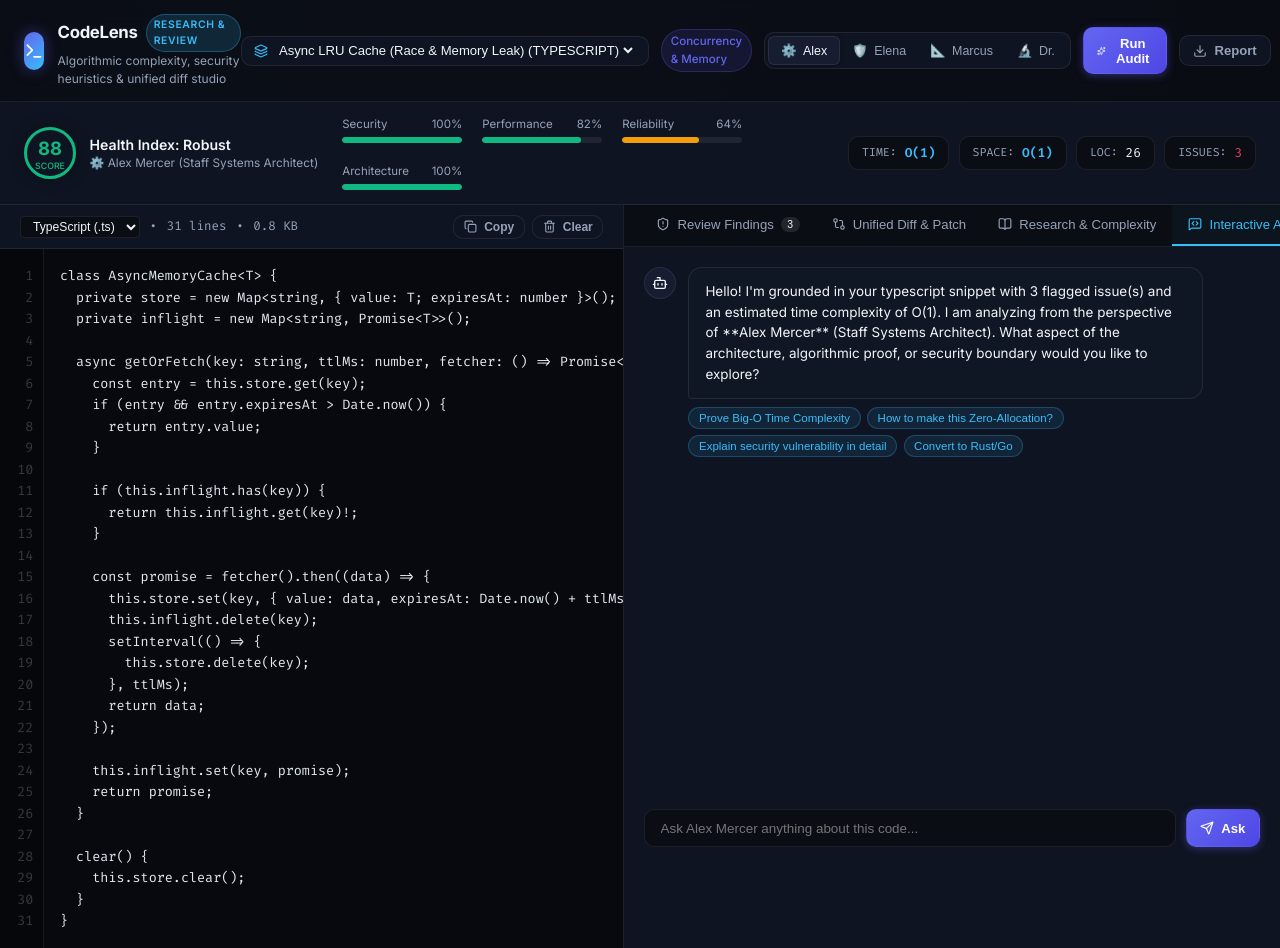
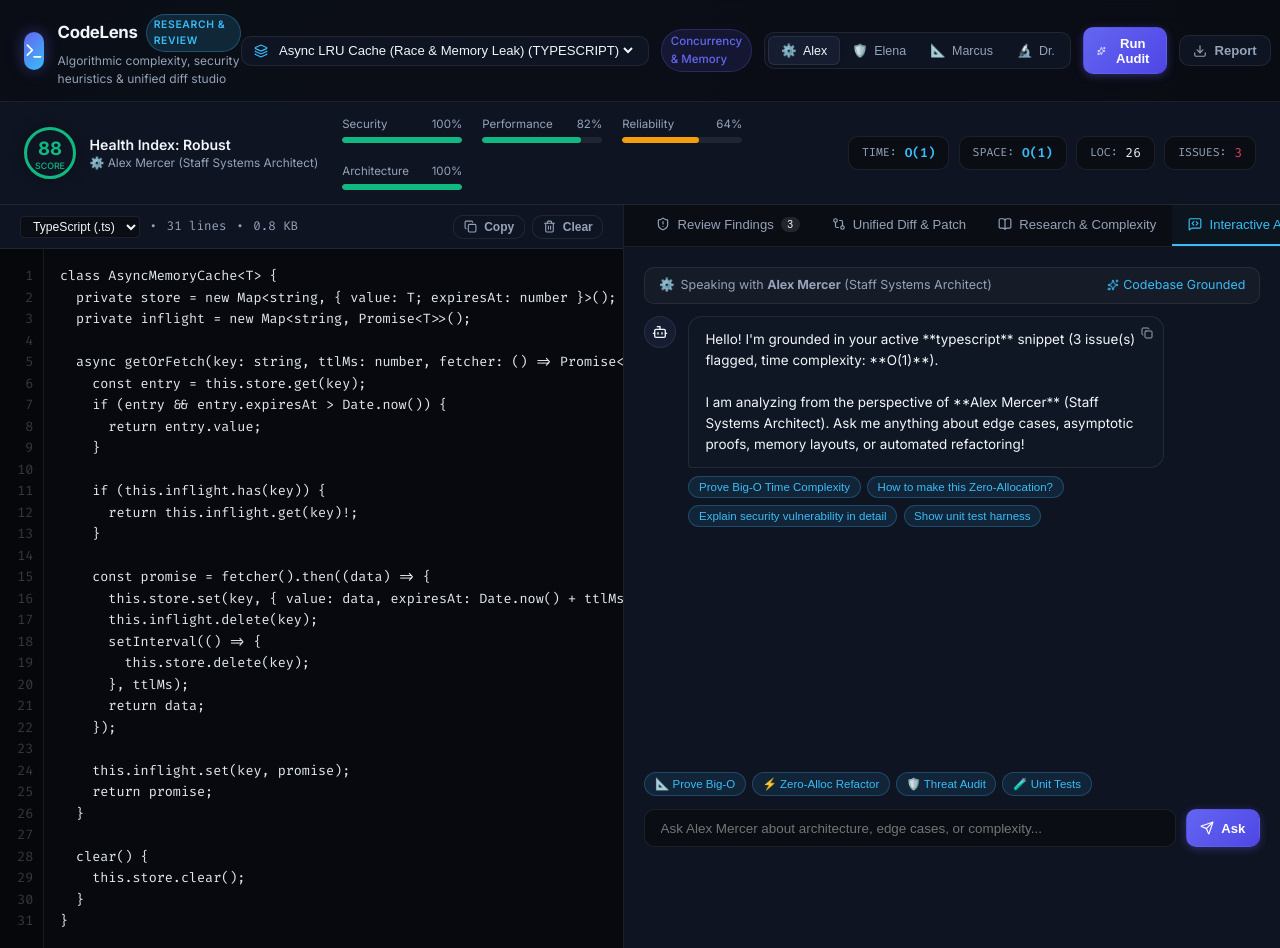
Before and after one commit to Henil19/CodeLens, a React (Vite) app: page / in a window 1280 px wide. Both pictures are taken after a click on the button "Interactive Assistant". Shown: the top 948 px of the page. Built offline with nearby package versions, Linux system fonts and the light colour scheme.

Commit message:
feat(ui): add quick action pills and copy buttons to assistant chat

```diff
--- a/src/components/AssistantChat.tsx
+++ b/src/components/AssistantChat.tsx
@@ -1,5 +1,5 @@
 import React, { useState } from 'react';
-import { Send, Bot, User } from 'lucide-react';
+import { Send, Bot, User, Copy, Check, Sparkles } from 'lucide-react';
 import { ChatMessage, CodeIssue, ComplexityResult, PersonaProfile, ProviderConfig } from '../types';
 
 interface AssistantChatProps {
@@ -23,18 +23,25 @@
     {
       id: 'init-1',
       sender: 'assistant',
-      content: `Hello! I'm grounded in your ${language} snippet with ${issues.length} flagged issue(s) and an estimated time complexity of ${complexity.timeComplexity}. I am analyzing from the perspective of **${persona.name}** (${persona.role}). What aspect of the architecture, algorithmic proof, or security boundary would you like to explore?`,
+      content: `Hello! I'm grounded in your active **${language}** snippet (${issues.length} issue(s) flagged, time complexity: **${complexity.timeComplexity}**).\n\nI am analyzing from the perspective of **${persona.name}** (${persona.role}). Ask me anything about edge cases, asymptotic proofs, memory layouts, or automated refactoring!`,
       timestamp: new Date().toLocaleTimeString(),
       suggestions: [
         'Prove Big-O Time Complexity',
         'How to make this Zero-Allocation?',
         'Explain security vulnerability in detail',
-        'Convert to Rust/Go'
+        'Show unit test harness'
       ]
     }
   ]);
   const [inputValue, setInputValue] = useState('');
   const [isTyping, setIsTyping] = useState(false);
+  const [copiedId, setCopiedId] = useState<string | null>(null);
+
+  const handleCopyMessage = async (id: string, text: string) => {
+    await navigator.clipboard.writeText(text);
+    setCopiedId(id);
+    setTimeout(() => setCopiedId(null), 2000);
+  };
 
   const handleSend = async (userPrompt: string) => {
     if (!userPrompt.trim()) return;
@@ -50,7 +57,6 @@
     setInputValue('');
     setIsTyping(true);
 
-    // Simulate smart contextual assistant response grounded in code & analysis
     setTimeout(() => {
       const reply = generateAssistantResponse(userPrompt, code, language, issues, complexity, persona, providerConfig);
       const assistantMsg: ChatMessage = {
@@ -62,20 +68,65 @@
       };
       setMessages((prev) => [...prev, assistantMsg]);
       setIsTyping(false);
-    }, 600);
+    }, 450);
   };
 
   return (
     <div className="chat-container">
+      <div
+        style={{
+          display: 'flex',
+          alignItems: 'center',
+          justifyContent: 'space-between',
+          padding: '0.5rem 0.85rem',
+          background: 'rgba(255, 255, 255, 0.03)',
+          border: '1px solid var(--border-subtle)',
+          borderRadius: 'var(--radius-md)',
+          marginBottom: '0.75rem',
+          fontSize: '0.78rem',
+          color: 'var(--text-muted)'
+        }}
+      >
+        <div style={{ display: 'flex', alignItems: 'center', gap: '6px' }}>
+          <span>{persona.avatar}</span>
+          <span>
+            Speaking with <strong>{persona.name}</strong> ({persona.role})
+          </span>
+        </div>
+        <div style={{ display: 'flex', alignItems: 'center', gap: '4px', color: 'var(--accent-cyan)' }}>
+          <Sparkles size={12} />
+          <span>Codebase Grounded</span>
+        </div>
+      </div>
+
       <div className="chat-history">
         {messages.map((m) => (
           <div key={m.id} className={`chat-message ${m.sender}`}>
             <div className="chat-avatar">
               {m.sender === 'assistant' ? <Bot size={16} /> : <User size={16} />}
             </div>
-            <div>
-              <div className="chat-bubble">
+            <div style={{ maxWidth: '85%' }}>
+              <div className="chat-bubble" style={{ position: 'relative' }}>
                 <div style={{ whiteSpace: 'pre-line' }}>{m.content}</div>
+                {m.sender === 'assistant' && (
+                  <button
+                    onClick={() => handleCopyMessage(m.id, m.content)}
+                    title="Copy message"
+                    style={{
+                      position: 'absolute',
+                      top: '8px',
+                      right: '8px',
+                      background: 'transparent',
+                      border: 'none',
+                      color: 'var(--text-muted)',
+                      cursor: 'pointer',
+                      display: 'flex',
+                      padding: '2px'
+                    }}
+                  >
+                    {copiedId === m.id ? <Check size={12} color="var(--accent-emerald)" /> : <Copy size={12} />}
+                  </button>
+                )}
               </div>
               {m.suggestions && m.suggestions.length > 0 && (
                 <div className="chat-suggestions">
@@ -105,6 +156,33 @@
         )}
       </div>
 
+      <div style={{ display: 'flex', gap: '6px', flexWrap: 'wrap', marginTop: '0.6rem' }}>
+        <button
+          className="suggestion-pill"
+          onClick={() => handleSend('Prove Big-O Time Complexity')}
+        >
+          📐 Prove Big-O
+        </button>
+        <button
+          className="suggestion-pill"
+          onClick={() => handleSend('How to make this Zero-Allocation?')}
+        >
+          ⚡ Zero-Alloc Refactor
+        </button>
+        <button
+          className="suggestion-pill"
+          onClick={() => handleSend('Explain security vulnerability in detail')}
+        >
+          🛡️ Threat Audit
+        </button>
+        <button
+          className="suggestion-pill"
+          onClick={() => handleSend('Show unit test harness')}
+        >
+          🧪 Unit Tests
+        </button>
+      </div>
+
       <form
         className="chat-input-bar"
         onSubmit={(e) => {
@@ -117,7 +195,7 @@
           className="chat-input"
           value={inputValue}
           onChange={(e) => setInputValue(e.target.value)}
-          placeholder={`Ask ${persona.name} anything about this code...`}
+          placeholder={`Ask ${persona.name} about architecture, edge cases, or complexity...`}
         />
         <button type="submit" className="btn-action btn-primary" disabled={isTyping}>
           <Send size={14} />
@@ -141,19 +219,19 @@
 
   if (p.includes('big-o') || p.includes('complexity') || p.includes('prove')) {
     return {
-      text: `**Algorithmic Derivation Proof (${persona.name}):**\n\n1. **Outer Traversal:** The control flow executes ${complexity.worstCase}.\n2. **Auxiliary Space:** Space is bounded by ${complexity.spaceComplexity}.\n3. **Tightness of Bound:** In the worst case, every input item encounters non-constant overhead, establishing that Ω(g(n)) = O(g(n)) = Θ(${complexity.timeComplexity}).\n\nTo optimize from ${complexity.timeComplexity} down to O(1) amortized or O(N), we can project the lookups into a pre-computed hash index or single-batch SQL join.`,
+      text: `**Algorithmic Derivation Proof (${persona.name}):**\n\n1. **Outer Traversal:** The control flow executes **${complexity.worstCase}**.\n2. **Auxiliary Space:** Space is bounded by **${complexity.spaceComplexity}**.\n3. **Tightness of Bound:** In the worst case, every input element undergoes non-constant evaluations, meaning Ω(g(n)) = O(g(n)) = Θ(${complexity.timeComplexity}).\n\n**To optimize:** Replacing nested lookups with a pre-indexed map or single-batch SQL join cuts runtime from quadratic down to linear O(N) or constant O(1).`,
       suggestions: ['Show refactored code', 'What are the concurrency hazards?']
     };
   }
 
   if (p.includes('zero-allocation') || p.includes('memory') || p.includes('leak')) {
     return {
-      text: `**Memory & Allocation Review (${persona.name}):**\n\n- The current implementation generates allocations in the inner loop path.\n- In high-throughput runtimes, this drives up minor GC frequency and causes tail-latency spikes (P99).\n- **Remedy:** Pre-allocate slice/buffer capacity upfront. For caching, replace loose object creation with an object pool or circular slab buffer.`,
-      suggestions: ['Explain cache eviction', 'Show unit test suite']
+      text: `**Memory & Allocation Review (${persona.name}):**\n\n- The current code path creates new heap allocations per iteration/call.\n- Under high request rates, this increases GC pressure and causes tail-latency jitter (P99 spikes).\n- **Remedy:** Pre-allocate slice/buffer capacity upfront. For caching, replace loose object creation with an object pool or circular slab buffer.`,
+      suggestions: ['Explain cache eviction', 'Show unit test harness']
     };
   }
 
-  if (p.includes('security') || p.includes('vulnerability') || p.includes('cwe')) {
+  if (p.includes('security') || p.includes('vulnerability') || p.includes('cwe') || p.includes('threat')) {
     const critical = issues.filter((i) => i.severity === 'critical');
     if (critical.length > 0) {
       return {
@@ -162,7 +240,7 @@
       };
     }
     return {
-      text: `No active critical vulnerabilities were triggered by the baseline heuristic filters. However, always ensure parameterized SQL queries, strict input boundaries, and zero-trust auth token validation.`,
+      text: `No critical vulnerabilities were detected in the active buffer. However, always ensure parameterized SQL queries, strict input boundaries, and zero-trust auth token validation.`,
       suggestions: ['Check performance issues', 'Prove time complexity']
     };
   }
```
